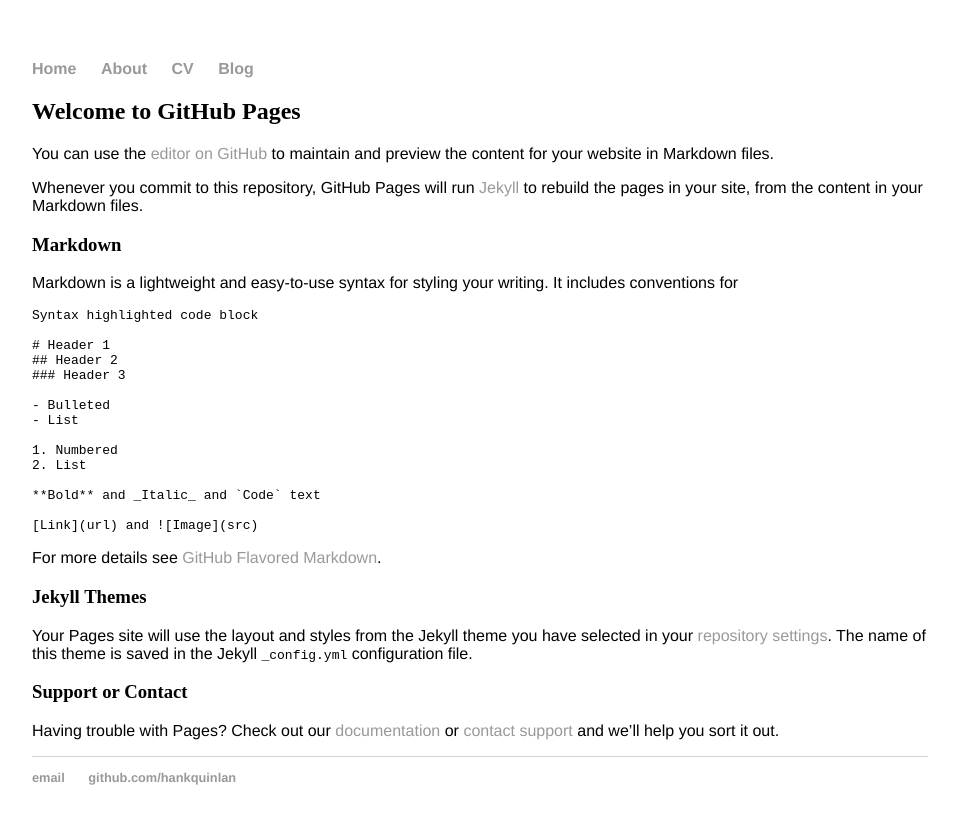
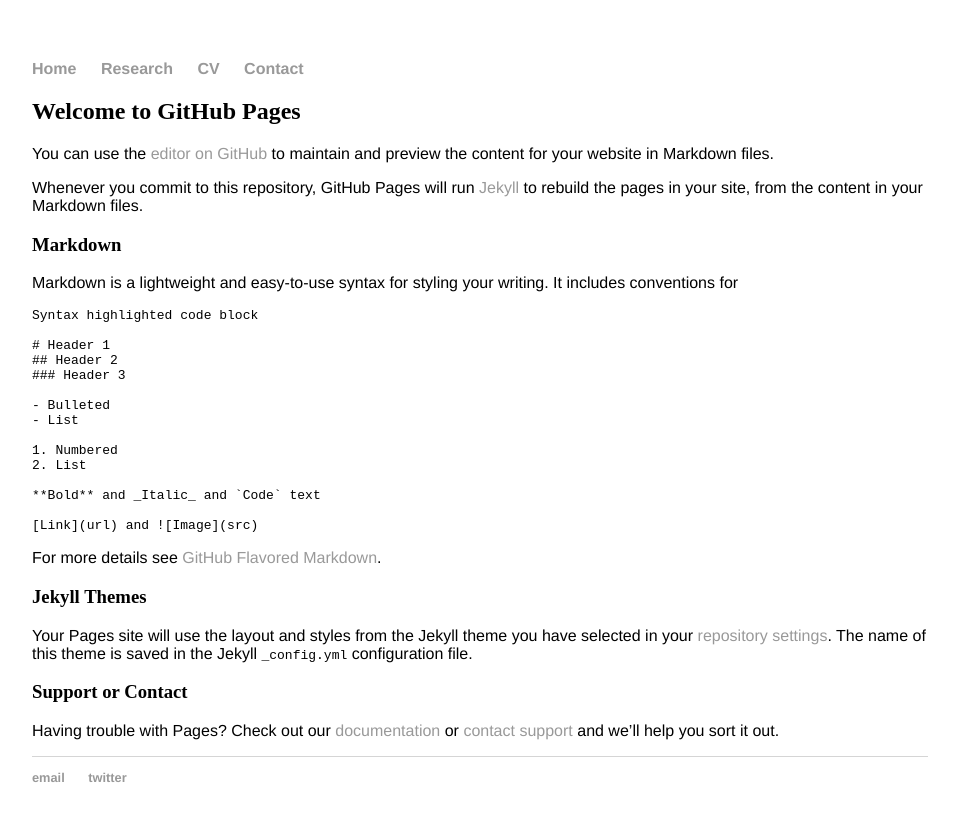
Before and after one commit to cprend/cprend.github.io, a Jekyll site: the page built from index.md, in a window 1280 px wide. Shown: the top 824 px of the page, without its empty margins (160-1119 px from the left). Built offline with Jekyll 4.4.1, drawn with Linux system fonts in a browser that asks for light colours; our own code applies the rules of GitHub Pages for plain Markdown files.

Commit message:
Update default.html

```diff
--- a/_layouts/default.html
+++ b/_layouts/default.html
@@ -9,9 +9,9 @@
 			<nav>
 	    		<ul>
 	        		<li><a href="/">Home</a></li>
-		        	<li><a href="/about">About</a></li>
+		        	<li><a href="/research">Research</a></li>
 	        		<li><a href="/cv">CV</a></li>
-	        		<li><a href="/blog">Blog</a></li>
+	        		<li><a href="/contact">Contact</a></li>
 	    		</ul>
 			</nav>
 			<div class="container">
@@ -21,8 +21,8 @@
 			</div><!-- /.container -->
 			<footer>
 	    		<ul>
-	        		<li><a href="mailto:hankquinlanhub@gmail.com">email</a></li>
-	        		<li><a href="https://github.com/hankquinlan">github.com/hankquinlan</a></li>
+	        		<li><a href="mailto:cprend13@gmail.com">email</a></li>
+	        		<li><a href="https://twitter.com/ChanningPrend">twitter</a></li>
 				</ul>
 			</footer>
 		</body>
```
Also changed, not shown: other parts of _layouts/default.html (+1 -1 lines).
